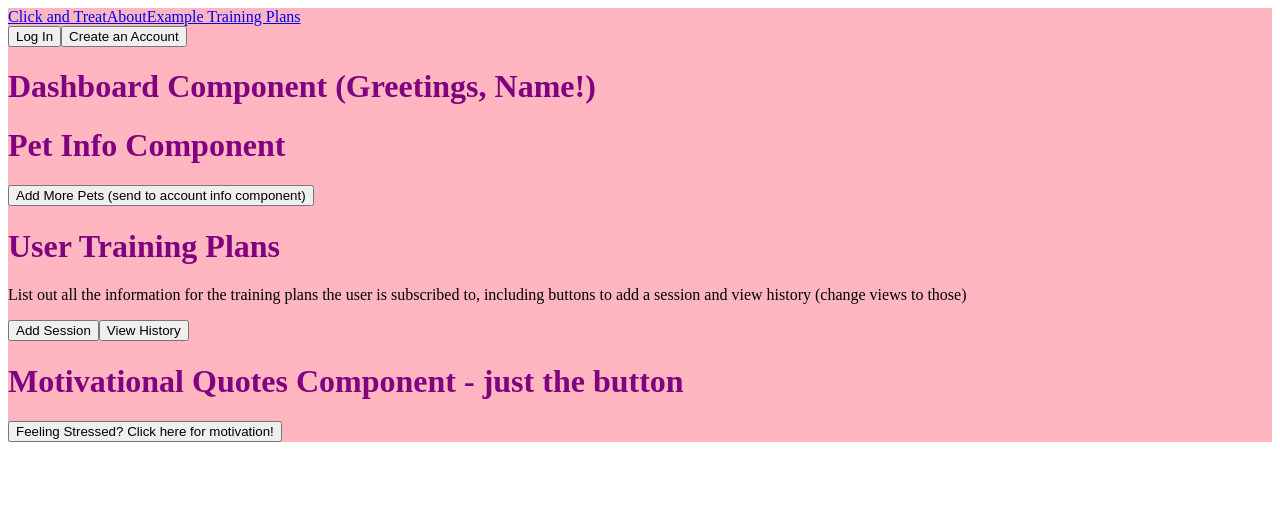
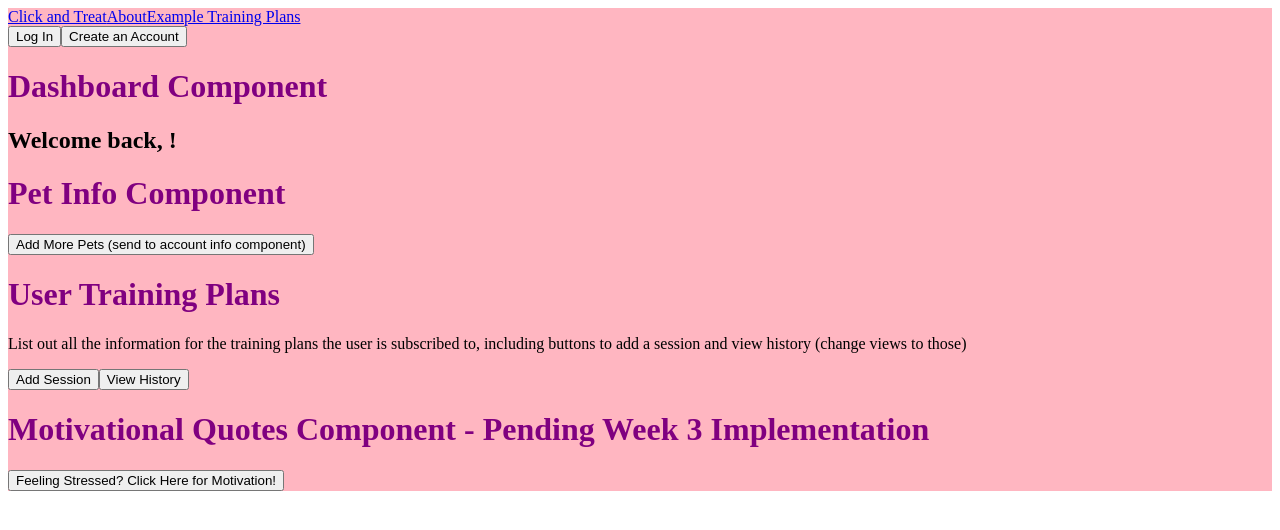
Before and after one commit to tati-guzman/click-and-treat, a React (Vite) app in the folder client/: page /dashboard in a window 1280 px wide. Shown: the top 530 px of the page. Built offline with nearby package versions, Linux system fonts and the light colour scheme.

Commit message:
Edits Dashboard and Motivational Quote Compnonent to specify Week 3 goals that will be ignored in this PR

```diff
--- a/client/src/components/MotivationalQuotes.jsx
+++ b/client/src/components/MotivationalQuotes.jsx
@@ -10,9 +10,9 @@ const MotivationalQuotes = () => {
 
     return (
         <div>
-            <h1>Motivational Quotes Component - just the button</h1>
+            <h1>Motivational Quotes Component - Pending Week 3 Implementation</h1>
 
-            <button onClick={pullQuote}>Feeling Stressed? Click here for motivation!</button>
+            <button onClick={pullQuote}>Feeling Stressed? Click Here for Motivation!</button>
 
             {/* Add modal to display the different options and quotes pulled from API! */}
         </div>
--- a/client/src/pages/Dashboard.jsx
+++ b/client/src/pages/Dashboard.jsx
@@ -18,7 +18,9 @@ const Dashboard = () => {
     return (
         <MainLayout>
             <div>
-                <h1>Dashboard Component (Greetings, Name!)</h1>
+                <h1>Dashboard Component</h1>
+
+                <h2>Welcome back, {loggedUser}!</h2>
 
                 <PetInfo />
 
```
